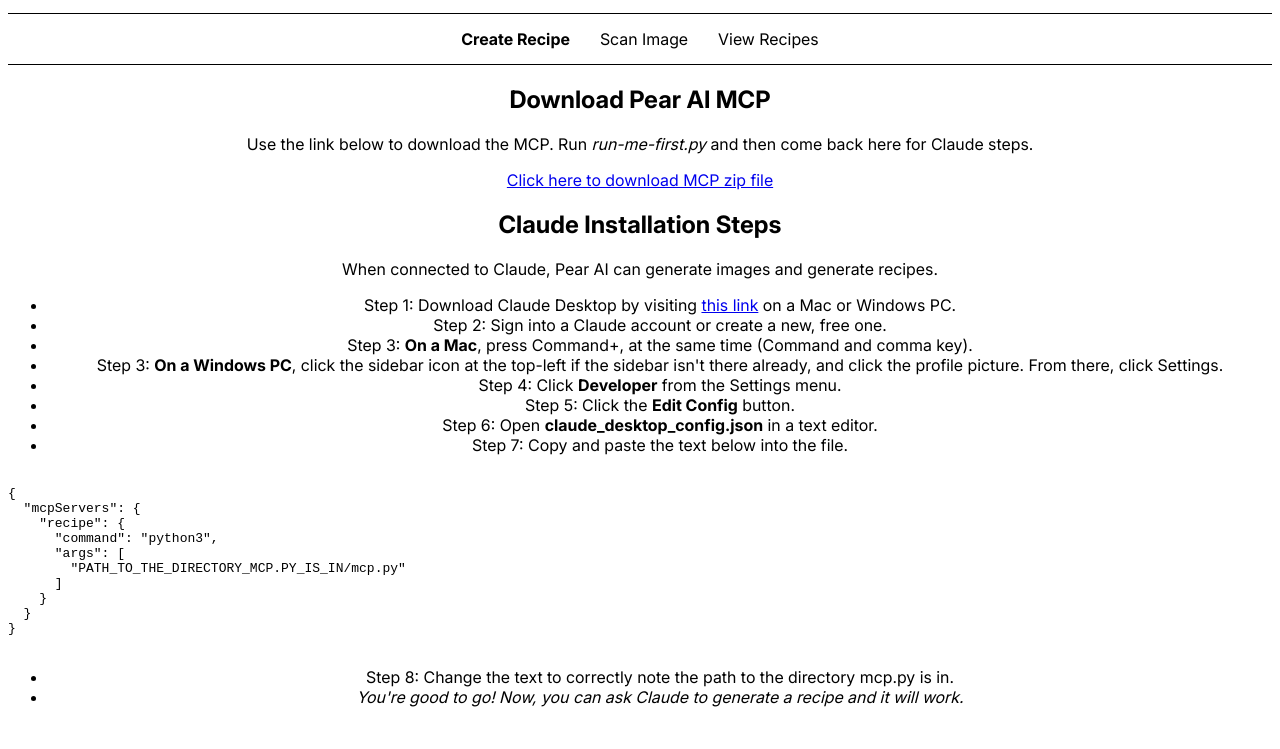
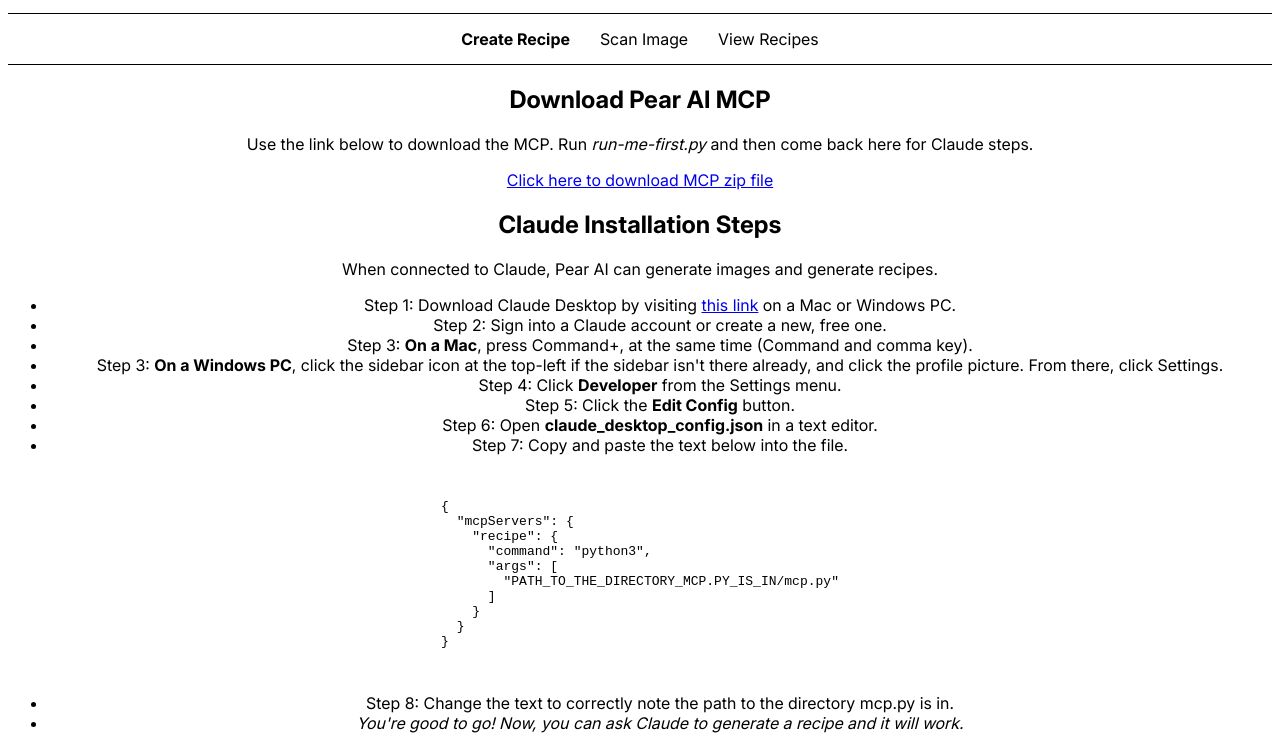
Before and after one commit to CodeMiner11-py/food_gen_WEB, a plain HTML site: page mcp.html in a window 1280 px wide. Shown: the part 182-931 px from the top of the page. Before the commit the page ends 905 px from the top, so only its background shows below. Drawn offline with Linux system fonts and the light colour scheme.

Commit message:
Minor formatting fix

```diff
--- a/mcp.html
+++ b/mcp.html
@@ -35,7 +35,8 @@
             <li>Step 6: Open <b>claude_desktop_config.json</b> in a text editor.</li>
             <li>Step 7: Copy and paste the text below into the file.</li>
         </ul>
-        <pre style="text-align: left; margin-left: auto; margin-right:auto;"><code>
+        <div style="display: flex; justify-content: center;">
+        <pre style="text-align: left;"><code>
 {
   "mcpServers": {
     "recipe": {
@@ -47,6 +48,7 @@
   }
 }
         </code></pre>
+        </div>
         <ul>
             <li>Step 8: Change the text to correctly note the path to the directory mcp.py is in.</li>
             <li><i>You're good to go! Now, you can ask Claude to generate a recipe and it will work.</i></li>
```
